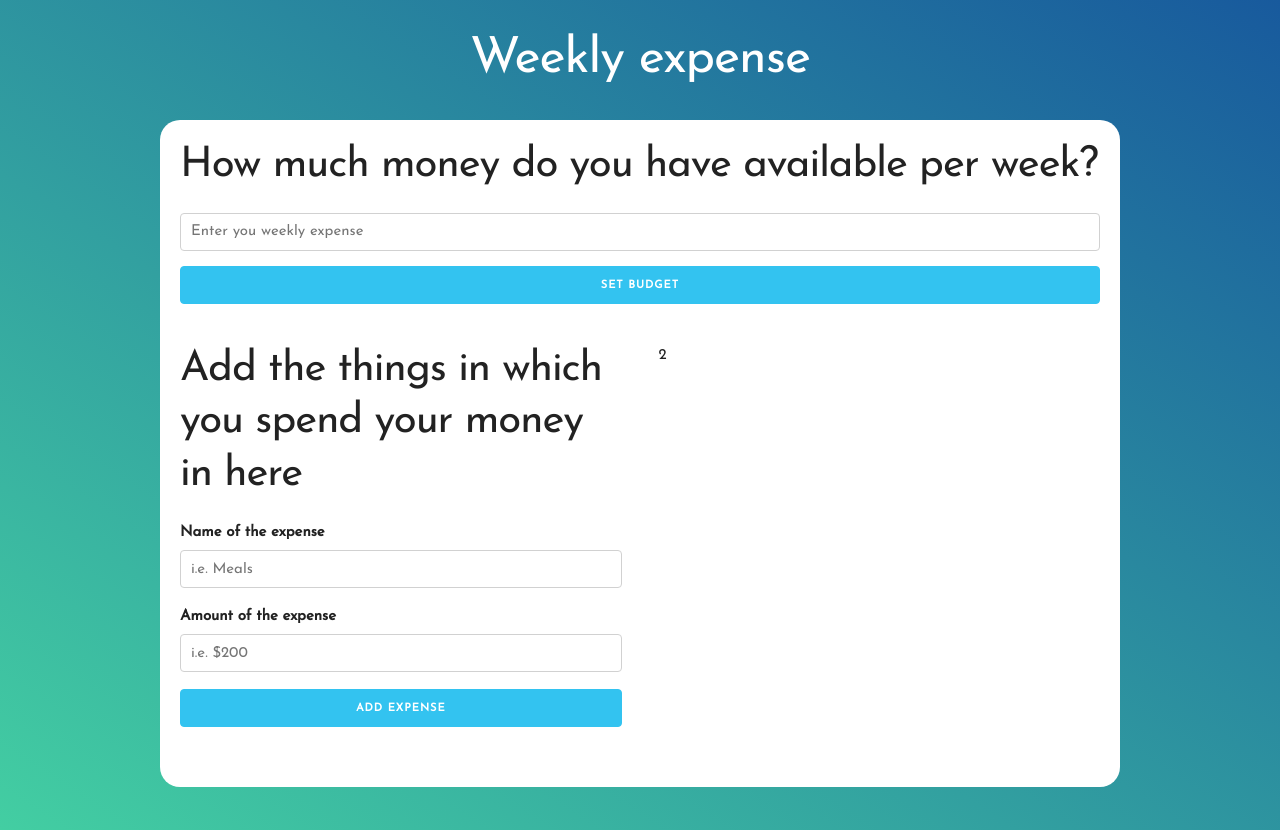
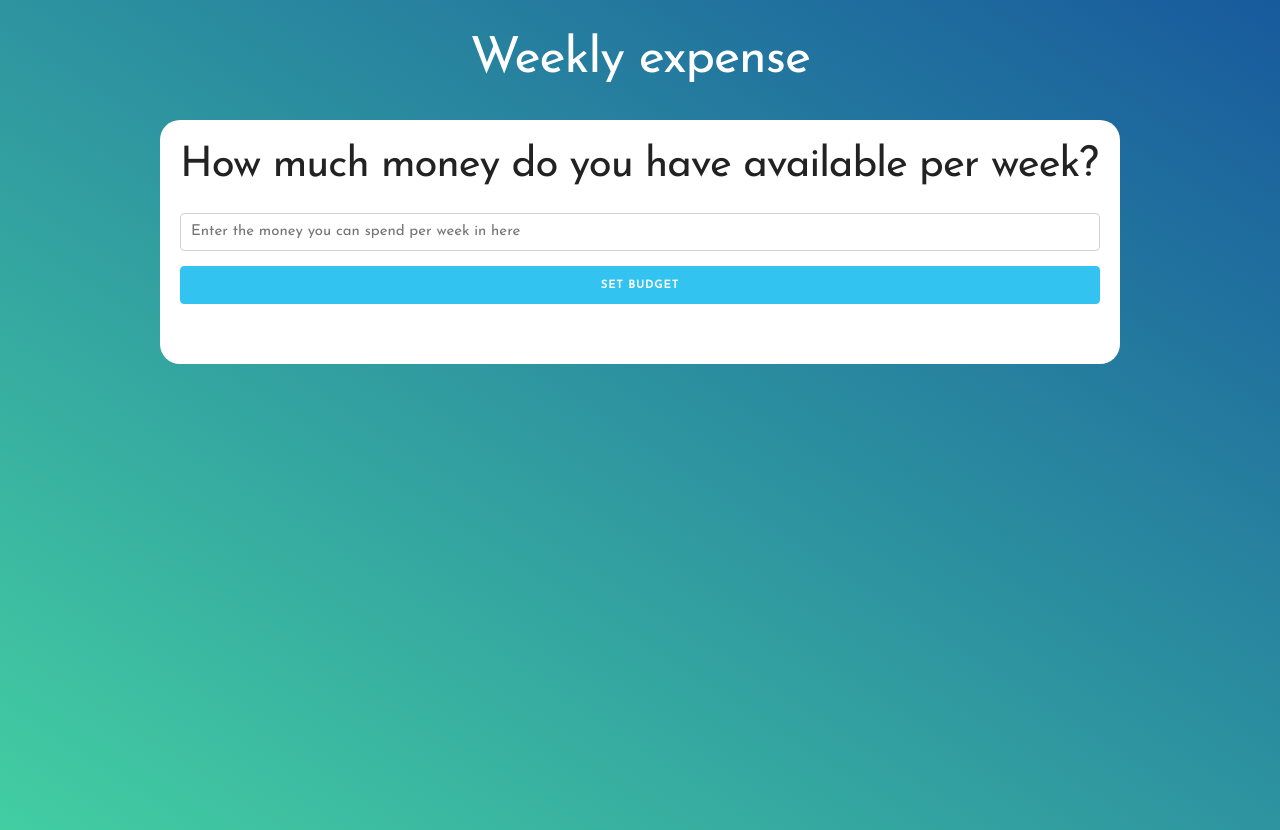
Before and after one commit to AntonioSalazar/react-weekly-expense, a React (Create React App) app: page / in a window 1280 px wide. Built offline with nearby package versions, Linux system fonts and the light colour scheme.

Commit message:
working on some conditional rendering

```diff
--- a/src/App.js
+++ b/src/App.js
@@ -6,6 +6,7 @@ function App() {
 
   const [budget, saveBudget] = useState(0);
   const [budgetLeft, saveBudgetLeft] = useState(0);
+  const [ showQuestion, updateQuestion ] = useState(true);
 
 
   return (
@@ -14,11 +15,18 @@ function App() {
         <h1>Weekly expense</h1>
 
         <div className="main-content content">
+
+          { showQuestion ?
+
+            (
               <Question
                 saveBudget={saveBudget}
                 saveBudgetLeft={saveBudgetLeft}
+                updateQuestion={updateQuestion}
               />
+            )
 
+            : (
             <div className="row">
               <div className="one-half column">
                 <Form />
@@ -27,6 +35,8 @@ function App() {
                 2
               </div>
             </div>
+            )
+          }
         </div>
       </header>
     </div>
--- a/src/components/Question.js
+++ b/src/components/Question.js
@@ -1,7 +1,7 @@
 import React, {Fragment, useState} from 'react';
 import Error from './Error';
 
-const Question = ({saveBudget, saveBudgetLeft}) => {
+const Question = ({saveBudget, saveBudgetLeft, updateQuestion}) => {
 
     const [initialBudget, setBudget ] = useState(0);
 
@@ -27,7 +27,7 @@ const Question = ({saveBudget, saveBudgetLeft}) => {
         setError(false);
         saveBudget(initialBudget);
         saveBudgetLeft(initialBudget);
-
+        updateQuestion(false);
     }
 
     return (
@@ -40,7 +40,7 @@ const Question = ({saveBudget, saveBudgetLeft}) => {
             >
                 <input
                     type="number"
-                    placeholder="Enter you weekly expense"
+                    placeholder="Enter the money you can spend per week in here"
                     className="u-full-width"
                     onChange={setBudgetState}
                 />
```
Lines whose indentation alone changed are shown as unchanged.
